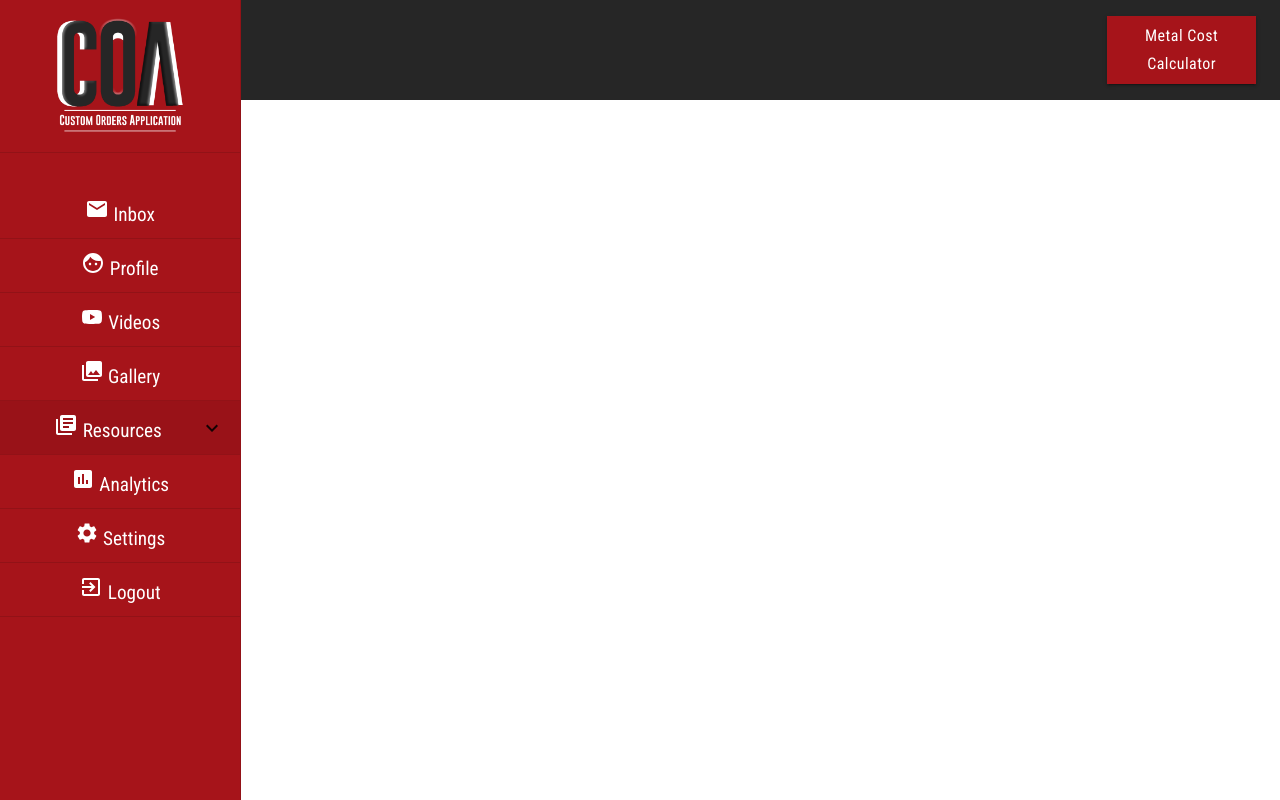
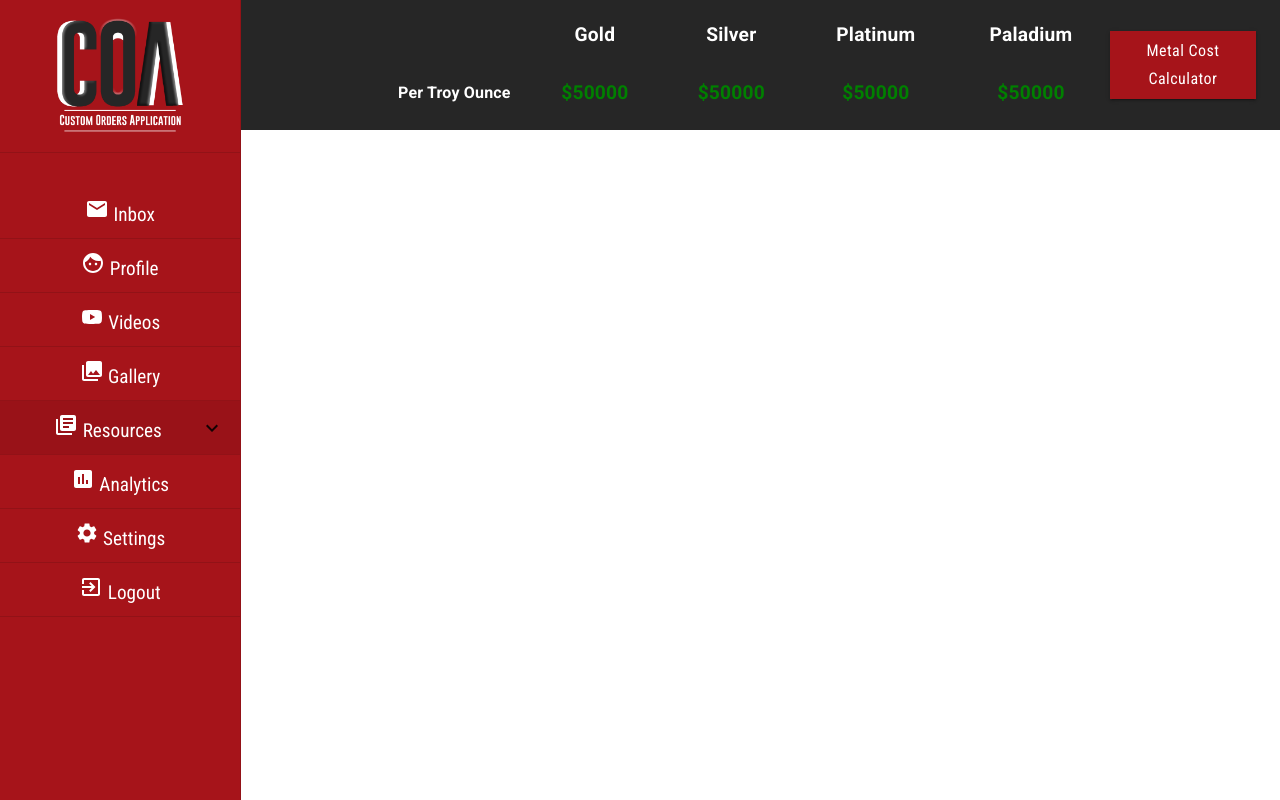
Before and after one commit to SlickJacket/ark_development, a React (Create React App) app: page /admin/resources in a window 1280 px wide. Built offline with nearby package versions, Linux system fonts and the light colour scheme.

Commit message:
basic table set up to display metal prices in nav bar

```diff
--- a/src/components/ui/Header.js
+++ b/src/components/ui/Header.js
@@ -35,6 +35,14 @@ import ExpandLess from "@material-ui/icons/ExpandLess";
 import ExpandMore from "@material-ui/icons/ExpandMore";
 import Collapse from "@material-ui/core/Collapse";
 
+import Table from "@material-ui/core/Table";
+import TableBody from "@material-ui/core/TableBody";
+import TableCell from "@material-ui/core/TableCell";
+import TableContainer from "@material-ui/core/TableContainer";
+import TableHead from "@material-ui/core/TableHead";
+import TableRow from "@material-ui/core/TableRow";
+import Paper from "@material-ui/core/Paper";
+
 import logo from "../../assets/COA_Logo.png";
 
 function ElevationScroll(props) {
@@ -57,22 +65,27 @@ const useStyles = makeStyles(theme => ({
     display: "flex"
   },
   appBar: {
-    height: "100px",
+    height: "130px",
     width: `calc(100% - ${permDrawerWidth}px)`,
     marginLeft: permDrawerWidth,
     justifyContent: "center",
     [theme.breakpoints.down("sm")]: {
-        width: "100%"
+      width: "100%",
+      height: "100px"
+    },
+    [theme.breakpoints.down("sm")]: {
+      width: "100%",
+      height: "90px"
     }
   },
   toolbarMargin: {
     ...theme.mixins.toolbar,
-    marginBottom: "3em",
-    [theme.breakpoints.down("md")]: {
-      marginBottom: "3em"
+    marginBottom: "4em",
+    [theme.breakpoints.down("sm")]: {
+      marginBottom: "1.5em"
     },
     [theme.breakpoints.down("xs")]: {
-      marginBottom: "1em"
+      marginBottom: "2em"
     }
   },
   logo: {
@@ -147,7 +160,7 @@ const useStyles = makeStyles(theme => ({
     width: permDrawerWidth,
     flexShrink: 0,
     [theme.breakpoints.down("sm")]: {
-        display: "none"
+      display: "none"
     }
   },
   permDrawerLogo: {
@@ -167,6 +180,14 @@ const useStyles = makeStyles(theme => ({
   },
   nested: {
     paddingLeft: theme.spacing(4)
+  },
+  table: {
+    minWidth: 650,
+    marginRight: "auto"
+  },
+  tableContainer: {
+    width: "50rem",
+    marginRight: "auto"
   }
 }));
 
@@ -181,7 +202,6 @@ export default function Header(props) {
   const [openMenu, setOpenMenu] = useState(false);
 
   useEffect(() => {
-
     switch (window.location.pathname) {
       case "/admin/inbox":
         if (value !== 0) {
@@ -239,6 +259,54 @@ export default function Header(props) {
 
   const tabs = (
     <Fragment>
+      <TableContainer component={Paper} className={classes.tableContainer} style={{borderRadius: "0", boxShadow: "none"}}>
+        <Table
+          className={classes.table}
+          aria-label="g"
+          style={{ backgroundColor: theme.palette.secondary.main }}
+        >
+          <TableHead>
+            <TableRow>
+              <TableCell style={{ color: theme.palette.primary.main, borderBottom: "none", fontWeight: "700", fontSize: "1.2rem" }} align="center">
+              </TableCell>
+              <TableCell style={{ color: "white", borderBottom: "none", fontWeight: "700", fontSize: "1.2rem" }} align="center">
+                Gold
+              </TableCell>
+              <TableCell style={{ color: "white", borderBottom: "none", fontWeight: "700", fontSize: "1.2rem" }} align="center">
+                Silver
+              </TableCell>
+              <TableCell style={{ color: "white", borderBottom: "none", fontWeight: "700", fontSize: "1.2rem" }} align="center">
+                Platinum
+              </TableCell>
+              <TableCell style={{ color: "white", borderBottom: "none", fontWeight: "700", fontSize: "1.2rem" }} align="center">
+                Paladium
+              </TableCell>
+            </TableRow>
+          </TableHead>
+          <TableBody>
+            <TableRow>
+              <TableCell
+                style={{ color: "white", borderBottom: "none", fontWeight: "700", fontSize: "1rem" }}
+                align="right"
+              >
+                Per Troy Ounce
+              </TableCell>
+              <TableCell style={{ color: "green", borderBottom: "none", fontWeight: "700", fontSize: "1.2rem" }} align="center">
+                $50000
+              </TableCell>
+              <TableCell style={{ color: "green", borderBottom: "none", fontWeight: "700", fontSize: "1.2rem" }} align="center">
+                $50000
+              </TableCell>
+              <TableCell style={{ color: "green", borderBottom: "none", fontWeight: "700", fontSize: "1.2rem" }} align="center">
+                $50000
+              </TableCell>
+              <TableCell style={{ color: "green", borderBottom: "none", fontWeight: "700", fontSize: "1.2rem" }} align="center">
+                $50000
+              </TableCell>
+            </TableRow>
+          </TableBody>
+        </Table>
+      </TableContainer>
       <Button variant="contained" color="primary" className={classes.button}>
         Metal Cost Calculator
       </Button>
```
